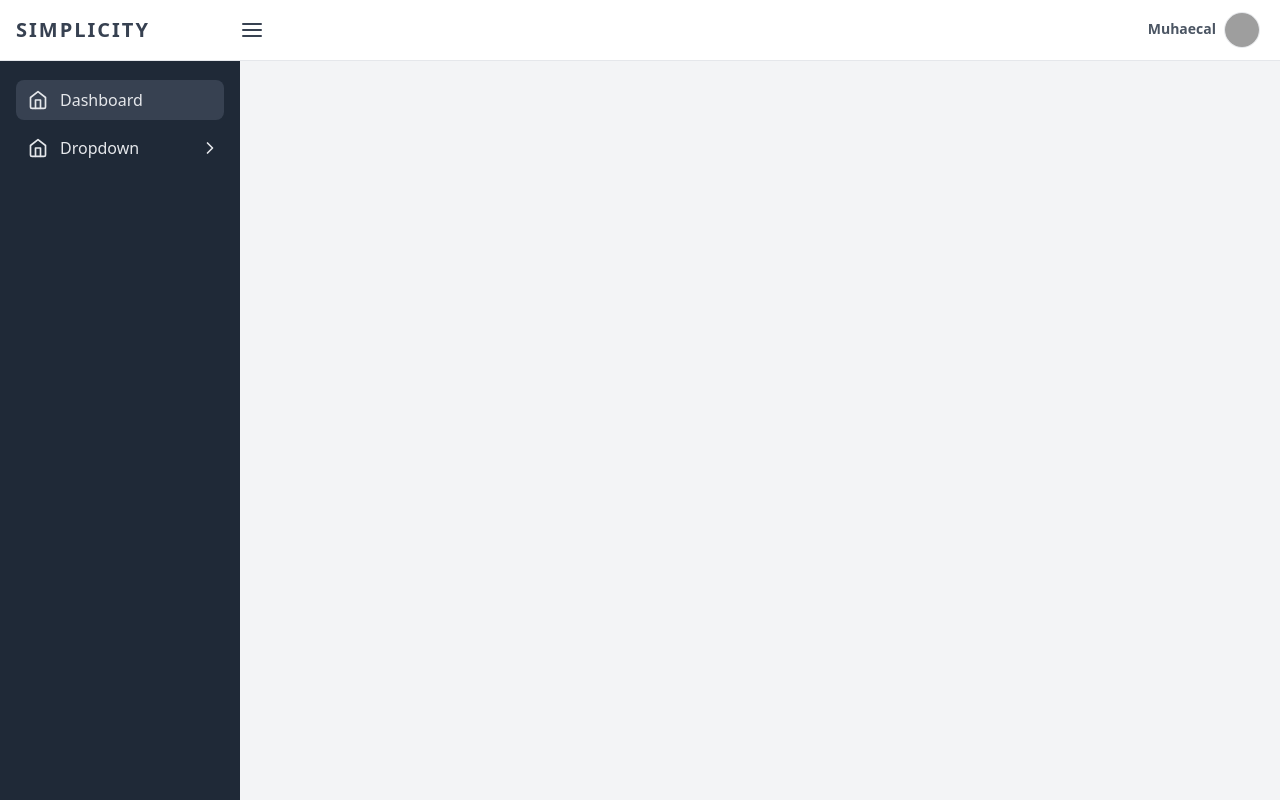
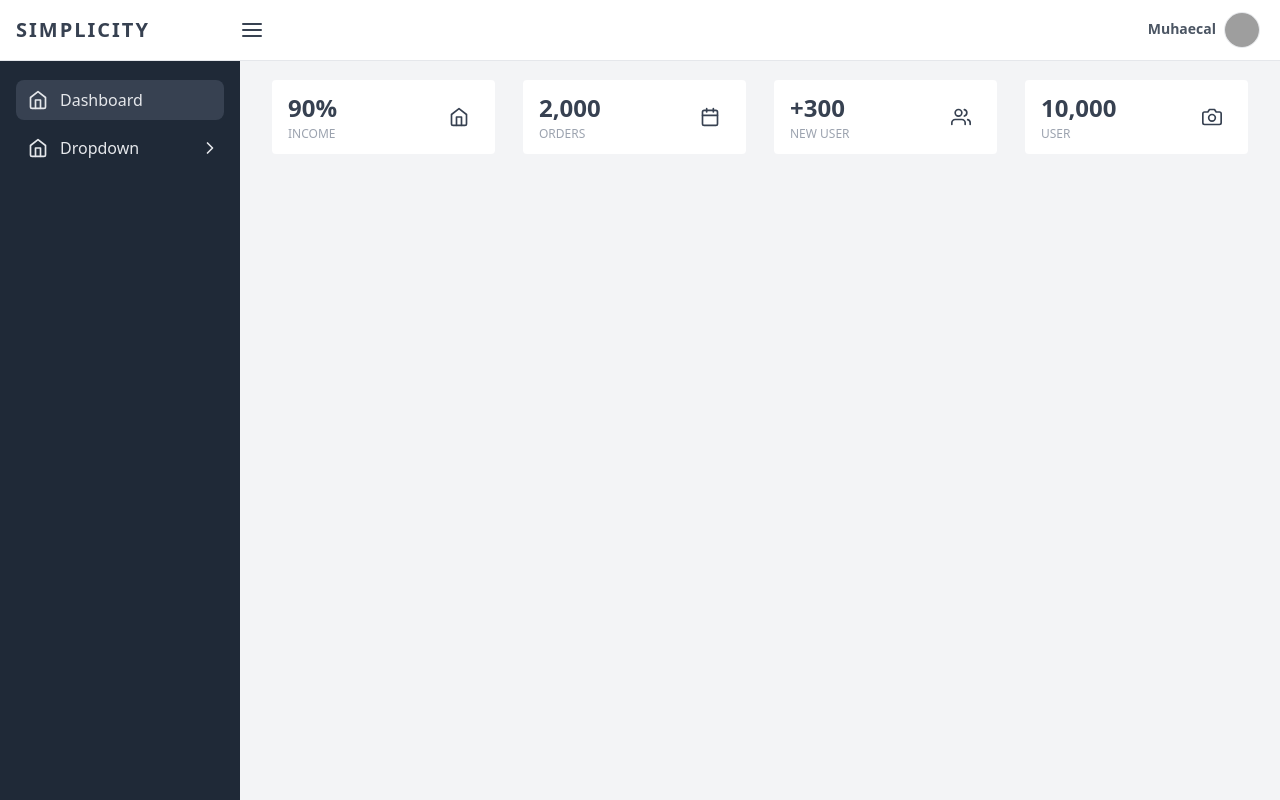
Before and after one commit to mhaecal/simplicity, a React (Create React App) app: page / in a window 1280 px wide. Built offline with nearby package versions, Linux system fonts and the light colour scheme; grey boxes are pictures that could not be loaded.

Commit message:
chore: info box dashboard

```diff
--- /dev/null
+++ b/src/components/InfoCard.tsx
@@ -0,0 +1,29 @@
+import React, { ReactElement, useEffect, useState } from 'react'
+import * as Icon from 'react-feather'
+
+type InfoCardProps = {
+  title: string
+  value: string | number
+  icon: ReactElement
+  color: string
+}
+
+function InfoCard({ title, value, icon, color }: InfoCardProps) {
+  return (
+    <div className="bg-white rounded">
+      <div className="flex items-center justify-between px-4 py-3">
+        <div className="leading-none">
+          <p className="font-semibold text-lg lg:text-2xl">{value}</p>
+          <span className="text-xs text-gray-400 uppercase">{title}</span>
+        </div>
+        <div
+          className={`bg-${color}-500 text-${color}-500 bg-opacity-10 rounded-full w-10 h-10 flex items-center justify-center`}
+        >
+          {icon}
+        </div>
+      </div>
+    </div>
+  )
+}
+
+export default InfoCard
--- a/src/components/TheNavigation.tsx
+++ b/src/components/TheNavigation.tsx
@@ -1,7 +1,7 @@
 import React, { useState } from 'react'
 import * as Icon from 'react-feather'
 import TheSidebar from './TheSidebar'
-import type { MenuList, ProfileMenuList } from './layouts/@types/MainLayout'
+import type { MenuList, ProfileMenuList } from './@types/MainLayout'
 
 type Props = {
   menu: MenuList
--- a/src/components/TheSidebar.tsx
+++ b/src/components/TheSidebar.tsx
@@ -1,6 +1,6 @@
 import React, { MouseEvent } from 'react'
 import * as Icon from 'react-feather'
-import type { MenuList } from './layouts/@types/MainLayout'
+import type { MenuList } from './@types/MainLayout'
 
 type SidebarProps = {
   menu: MenuList
--- /dev/null
+++ b/src/components/dashboard/InfoCardContainer.tsx
@@ -0,0 +1,7 @@
+import React, { ReactElement } from 'react'
+
+function InfoCardContainer({ children }: { children: ReactElement }) {
+  return <div className="grid grid-cols-2 lg:grid-cols-4 gap-2 lg:gap-7 mt-4 mb-7">{children}</div>
+}
+
+export default InfoCardContainer
--- a/src/components/layouts/MainLayout.tsx
+++ b/src/components/layouts/MainLayout.tsx
@@ -1,7 +1,7 @@
 import React from 'react'
 import { Outlet } from 'react-router-dom'
 import TheNavigation from '../TheNavigation'
-import type { MenuList, ProfileMenuList } from './@types/MainLayout'
+import type { MenuList, ProfileMenuList } from '../@types/MainLayout'
 
 const menu: MenuList = [
   { name: 'Dashboard', icon: 'home', path: '/dashboard' },
@@ -31,7 +31,9 @@
         profileImg="https://placekitten.com/100/100"
         profileMenu={profileMenu}
       />
-      <Outlet />
+      <div className="duration-300 mt-20 px-4 lg:px-8 lg:transform lg:ml-60">
+        <Outlet />
+      </div>
     </>
   )
 }
--- /dev/null
+++ b/src/pages/Dashboard.tsx
@@ -0,0 +1,19 @@
+import React from 'react'
+import InfoCard from '../components/InfoCard'
+import * as Icon from 'react-feather'
+import InfoCardContainer from '../components/dashboard/InfoCardContainer'
+
+function Dashboard() {
+  return (
+    <InfoCardContainer>
+      <>
+        <InfoCard title="Income" value="90%" icon={<Icon.Home size={20} />} color="blue" />
+        <InfoCard title="Orders" value="2,000" icon={<Icon.Calendar size={20} />} color="red" />
+        <InfoCard title="New User" value="+300" icon={<Icon.Users size={20} />} color="green" />
+        <InfoCard title="User" value="10,000" icon={<Icon.Camera size={20} />} color="yellow" />
+      </>
+    </InfoCardContainer>
+  )
+}
+
+export default Dashboard
--- a/src/router/index.tsx
+++ b/src/router/index.tsx
@@ -2,7 +2,7 @@
 import { BrowserRouter, Route, Routes } from 'react-router-dom'
 
 import MainLayout from '../components/layouts/MainLayout'
-import Home from '../pages/Home'
+import Dashboard from '../pages/Dashboard'
 
 function Router() {
   return (
@@ -10,7 +10,7 @@
       <BrowserRouter>
         <Routes>
           <Route element={<MainLayout />}>
-            <Route path="/" element={<Home />} />
+            <Route path="/" element={<Dashboard />} />
           </Route>
         </Routes>
       </BrowserRouter>
```
Also changed, not shown: src/components/@types/MainLayout.ts (renamed from src/components/layouts/@types/MainLayout.ts).
